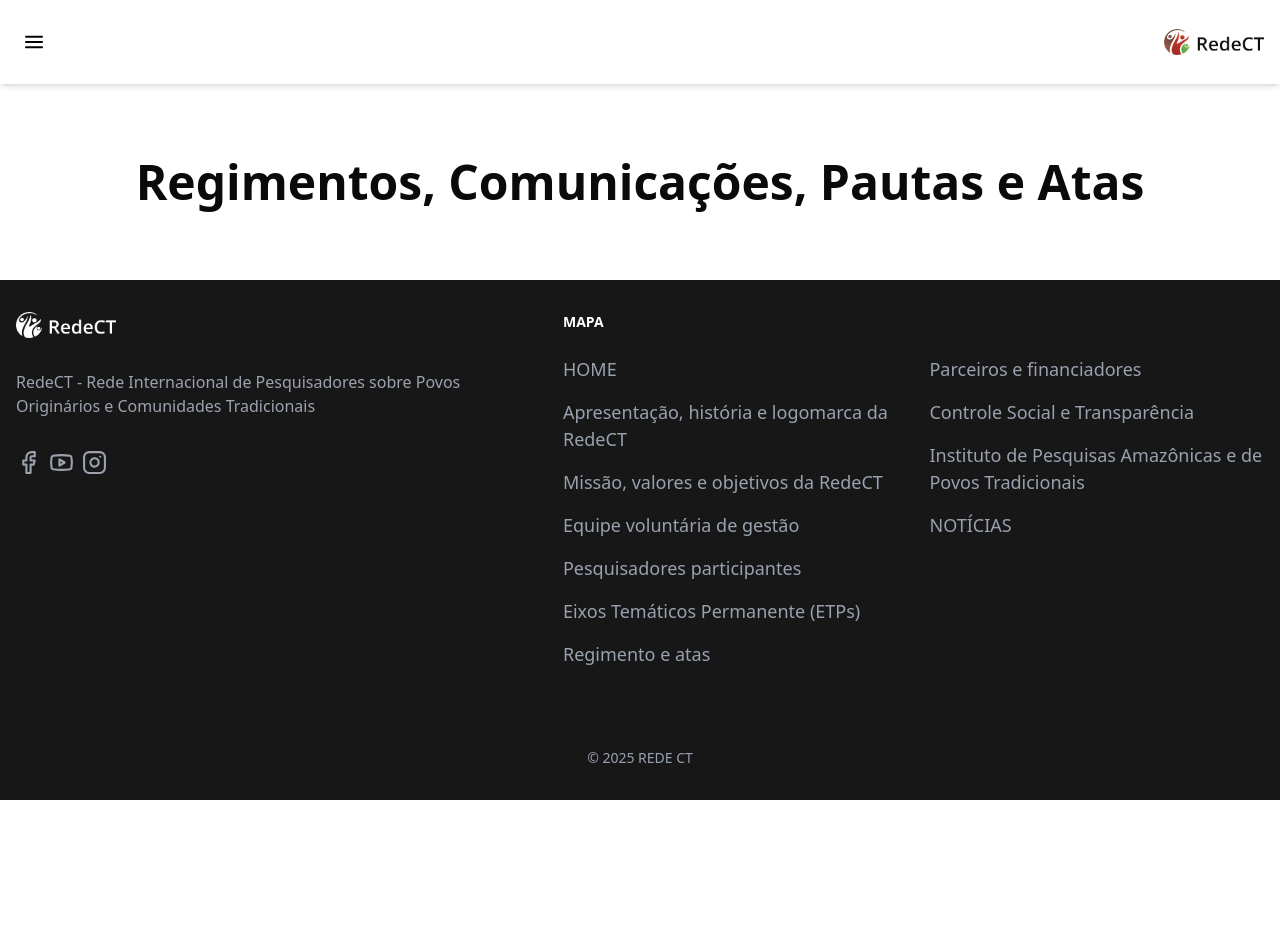
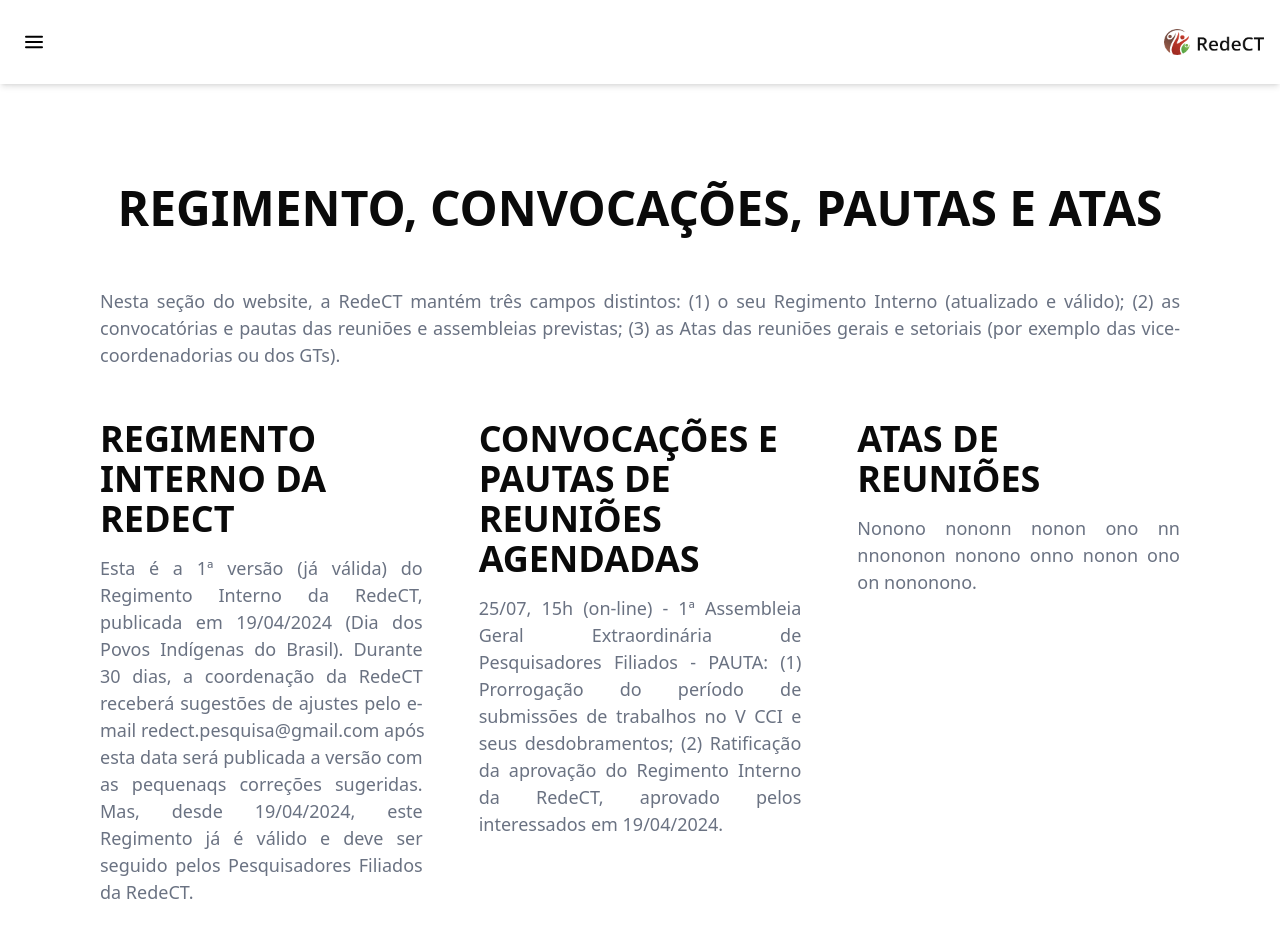
Before and after one commit to andersonkaiti/rede-ct, a Next.js app in the folder rede-ct/: page /quem-somos/regimento-e-atas in a window 1280 px wide. Shown: the top 952 px of the page. Before the commit the page ends 800 px from the top, so only its background shows below. Built offline with nearby package versions, Linux system fonts and the light colour scheme.

Commit message:
:sparkles: feat: Página Regimento e Atas finalizada.

```diff
--- a/rede-ct/src/app/quem-somos/regimento-e-atas/page.tsx
+++ b/rede-ct/src/app/quem-somos/regimento-e-atas/page.tsx
@@ -1,9 +1,56 @@
 export default function RegimentosEAtas() {
   return (
-    <main className="max-w-7x mx-auto flex justify-center p-10">
-      <h1 className="text-5xl font-extrabold">
-        Regimentos, Comunicações, Pautas e Atas
-      </h1>
+    <main className="mx-auto flex max-w-7xl flex-col justify-center gap-12.5 p-10 lg:p-25">
+      <section className="space-y-14">
+        <h1 className="text-center text-5xl font-extrabold">
+          REGIMENTO, CONVOCAÇÕES, PAUTAS E ATAS
+        </h1>
+        <p className="text-justify text-gray-500">
+          Nesta seção do website, a RedeCT mantém três campos distintos: (1) o
+          seu Regimento Interno (atualizado e válido); (2) as convocatórias e
+          pautas das reuniões e assembleias previstas; (3) as Atas das reuniões
+          gerais e setoriais (por exemplo das vice-coordenadorias ou dos GTs).
+        </p>
+      </section>
+      <section className="grid grid-cols-1 gap-14 md:grid-cols-3">
+        <div className="space-y-4">
+          <h2 className="text-4xl font-bold">REGIMENTO INTERNO DA REDECT</h2>
+
+          <p className="text-justify text-gray-500">
+            Esta é a 1ª versão (já válida) do Regimento Interno da RedeCT,
+            publicada em 19/04/2024 (Dia dos Povos Indígenas do Brasil). Durante
+            30 dias, a coordenação da RedeCT receberá sugestões de ajustes pelo
+            e-mail redect.pesquisa@gmail.com após esta data será publicada a
+            versão com as pequenaqs correções sugeridas. Mas, desde 19/04/2024,
+            este Regimento já é válido e deve ser seguido pelos Pesquisadores
+            Filiados da RedeCT.
+          </p>
+        </div>
+        <div className="space-y-4">
+          <h2 className="text-4xl font-bold">
+            CONVOCAÇÕES E PAUTAS DE REUNIÕES AGENDADAS
+          </h2>
+
+          <p className="text-justify text-gray-500">
+            25/07, 15h (on-line) - 1ª Assembleia Geral Extraordinária de
+            Pesquisadores Filiados - PAUTA: (1) Prorrogação do período de
+            submissões de trabalhos no V CCI e seus desdobramentos; (2)
+            Ratificação da aprovação do Regimento Interno da RedeCT, aprovado
+            pelos interessados em 19/04/2024.
+          </p>
+        </div>
+        <div className="space-y-4">
+          <h2 className="text-4xl font-bold">ATAS DE REUNIÕES</h2>
+
+          <p className="text-justify text-gray-500">
+            Nonono nononn nonon ono nn nnononon nonono onno nonon ono on
+            nononono.
+          </p>
+        </div>
+      </section>
+      <section>
+        <h2 className="text-4xl font-bold">ATAS DE REUNIÕES</h2>
+      </section>
     </main>
   );
 }
```
